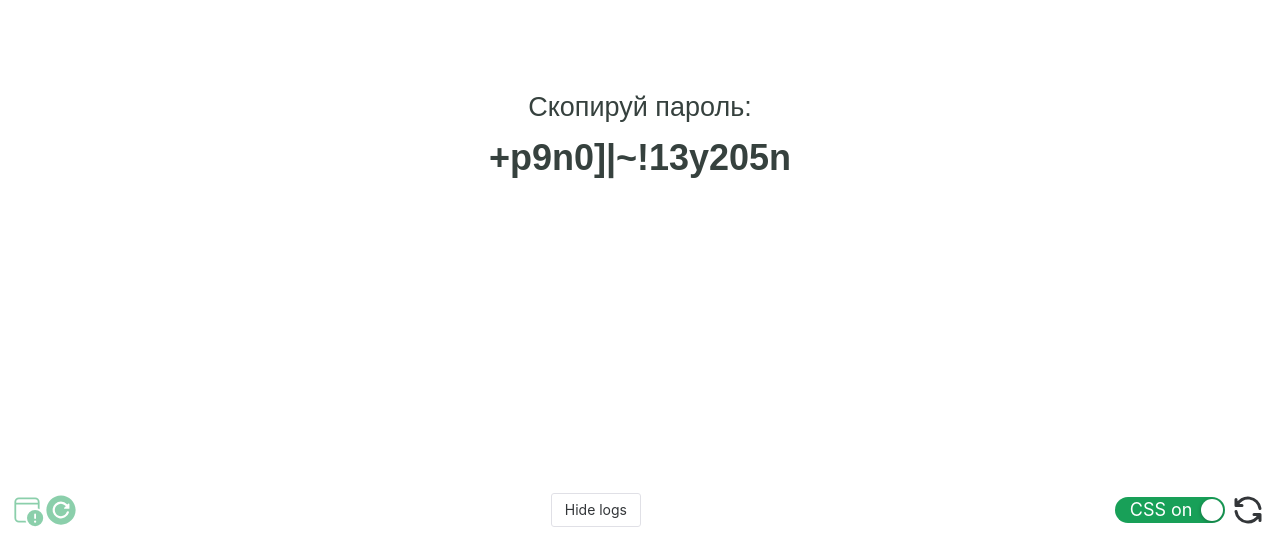
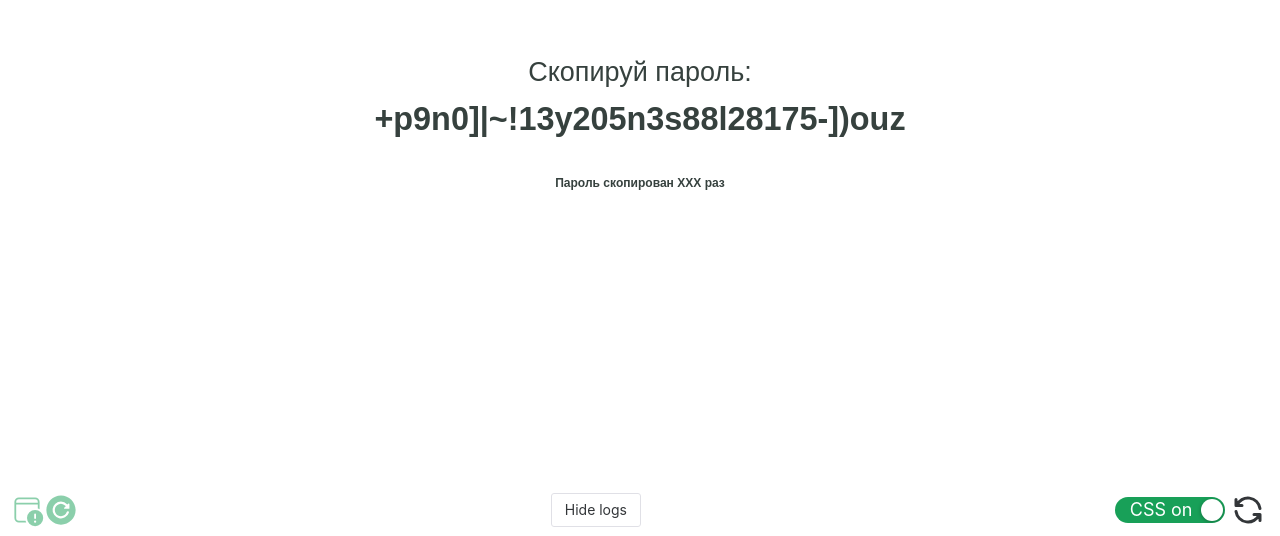
Before and after one commit to Ca-tt/instant-password-generator, a Vue app: page / in a window 1280 px wide. Shown: the part 264-800 px from the top of the page. Built offline with nearby package versions, Linux system fonts and the light colour scheme; a web font is replaced by a local one.

Commit message:
small code improvements in App.vue, new idea about password click times counter

```diff
--- a/src/components/PasswordGenerator.vue
+++ b/src/components/PasswordGenerator.vue
@@ -59,13 +59,16 @@ class PasswordGenerator {
 }
 
 /* here we got our amazing, beautiful, lovely password */
-password.value = new PasswordGenerator(16).getPassword()
+let passwordLength = 32
+
+password.value = new PasswordGenerator(passwordLength).getPassword()
 </script>
 
 <template>
   <div class="password-wrapper">
     <h2 class="title-action">Скопируй пароль:</h2>
     <h1 class="password-text">{{ password }}</h1>
+    <h6>Пароль скопирован ХХХ раз</h6>
   </div>
 </template>
 
@@ -89,6 +92,6 @@ h2 {
 
 .password-text {
   @extend .has-cursor-pointer;
-  font-size: 2rem;
+  font-size: 1.8rem;
 }
 </style>
```
